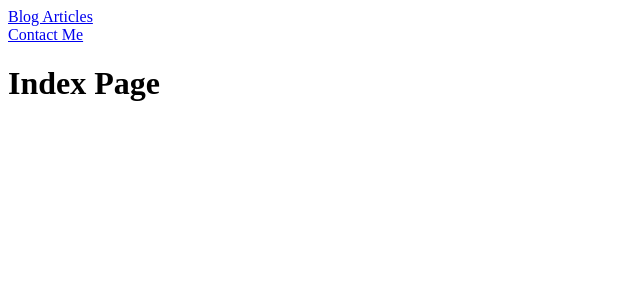
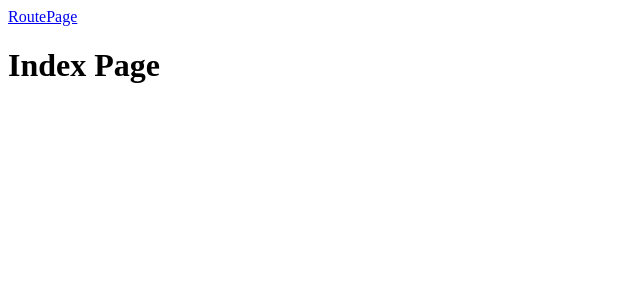
Before and after one commit to alexkkm/React, a React (Create React App) app: page / in a window 1280 px wide. Shown: the top 300 px of the page, without its empty margins (0-640 px from the left). Built offline with nearby package versions, Linux system fonts and the light colour scheme.

Commit message:
added route page

```diff
--- a/src/index.jsx
+++ b/src/index.jsx
@@ -1,8 +1,8 @@
 import ReactDOM from "react-dom";
 import { Component } from "react";
 import { BrowserRouter as Router, Route, Link } from "react-router-dom";
-import Blog from "./route/blog";
-import Contact from "./route/contact";
+
+import RoutePage from "./route/routepage";
 
 
 class Index extends Component{
@@ -12,10 +12,7 @@ class Index extends Component{
 
                 <div className="route">
                     <div>
-                        <Link to="/blog">Blog Articles</Link>
-                    </div>
-                    <div>
-                        <Link to="/contact">Contact Me</Link>
+                        <Link to="/RoutePage">RoutePage</Link>
                     </div>
                 </div>
 
@@ -35,9 +32,7 @@ export default function App() {
     <Router>
         <Route exact path="/" component={Index}>
         </Route>
-        <Route path="/blog" component={Blog}>
-        </Route>
-        <Route path="/contact" component={Contact}>
+        <Route path="/RoutePage" component={RoutePage}>
         </Route>
     </Router>
   );
--- a/src/route/blog.jsx
+++ /dev/null
@@ -1,21 +0,0 @@
-import { Component } from "react";
-import { BrowserRouter as Router, Route, Link } from "react-router-dom";
-import Index from '../index'
-
-class Blog extends Component {
-    render(){
-      return(
-    <div>
-        <Router>
-          <Route exact path="/" component={Index}>
-          </Route>
-        </Router>
-
-        <Link to="/">Index</Link>
-        <h1>Blog Articles</h1>
-    </div>);
-
-  }
-}
-
-export default Blog;
--- a/src/route/contact.jsx
+++ b/src/route/routepage.jsx
@@ -2,7 +2,7 @@ import { Component } from "react";
 import { BrowserRouter as Router, Route, Link } from "react-router-dom";
 import Index from '../index'
 
-class Contact extends Component {
+class RoutePage extends Component {
     render(){
       return(
     <div>
@@ -12,10 +12,10 @@ class Contact extends Component {
         </Router>
 
         <Link to="/">Index</Link>
-        <h1>Contact Me</h1>
+        <h1>RoutePage Content</h1>
     </div>);
 
   }
 }
 
-export default Contact;
+export default RoutePage;
```
